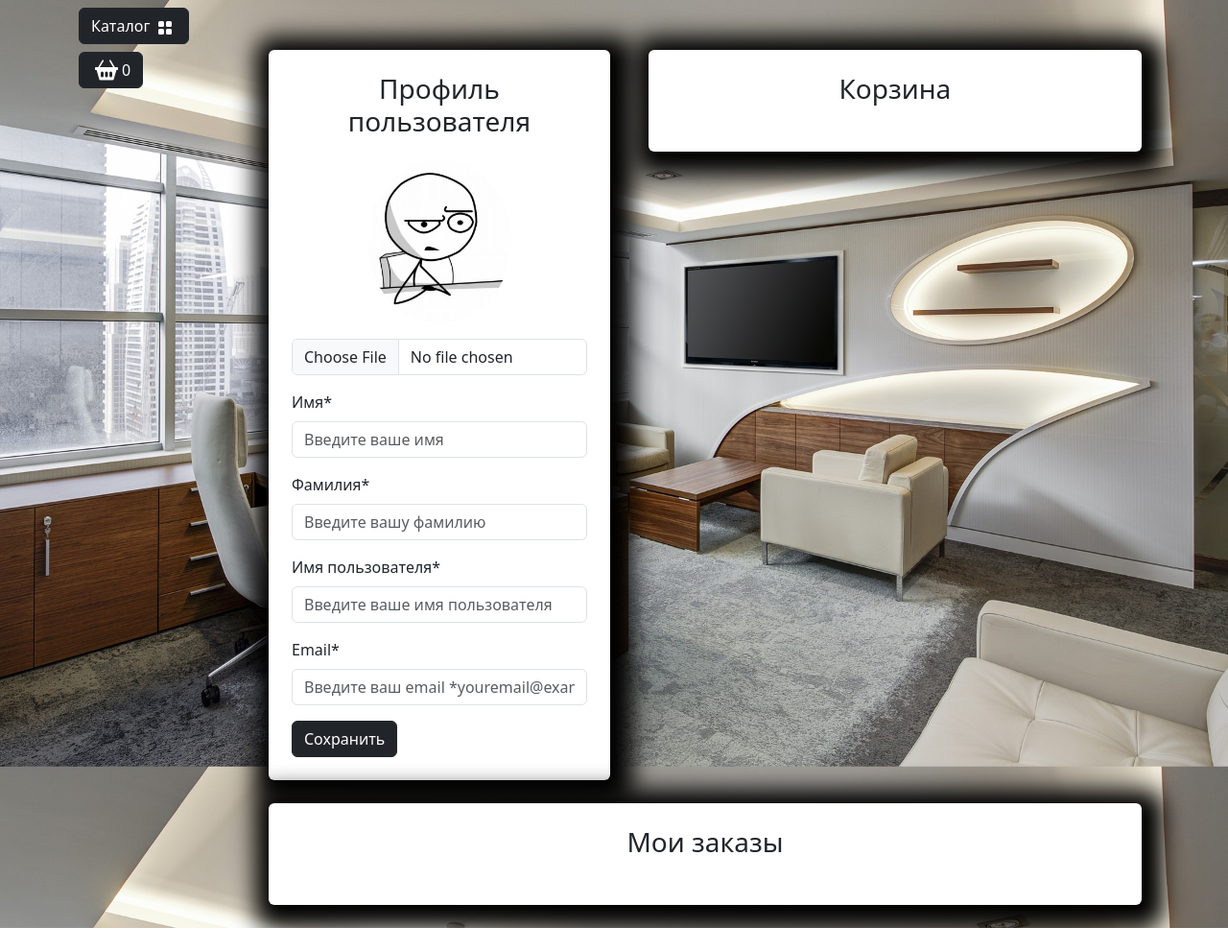
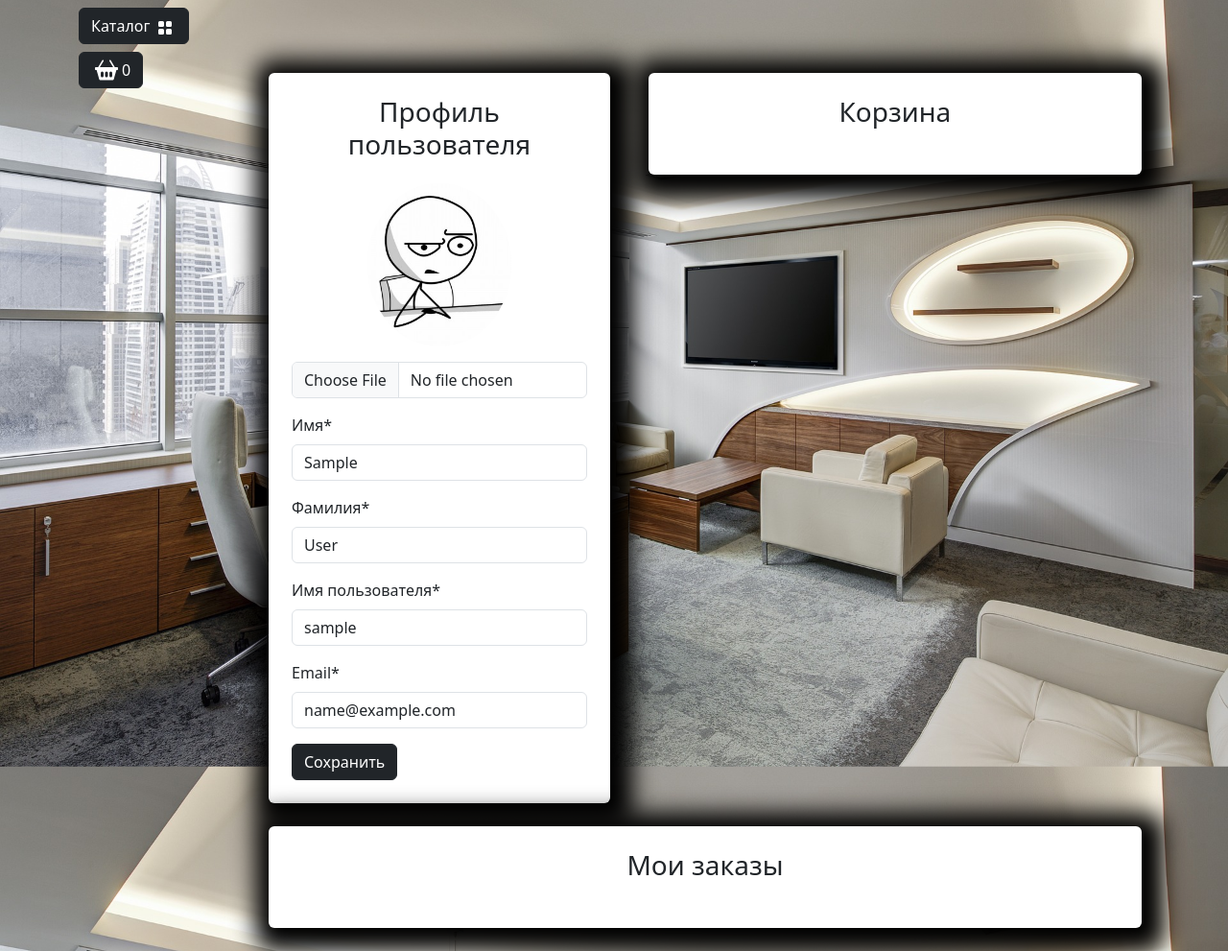
Before and after one commit to SergeyFoma/ESHOP, a Django app: page /users/profile/ in a window 1280 px wide. Shown: the part 56-1047 px from the top of the page at 96% size. Before the commit the page ends 1023 px from the top, so only its background shows below. Run offline with Django 4.2, Linux system fonts and the light colour scheme; the visitor is signed in with stand-in values (Sample User, id 1); data comes from the database, SQL or seed files in the repository; some libraries are stand-ins or nearby versions.

Commit message:
profile and messages

```diff
--- a/templates/includes/notifications.html
+++ b/templates/includes/notifications.html
@@ -12,3 +12,28 @@
         </div>
     </div>
 {% endif %}
+
+
+<div class="container mt-4">
+    <div class="row justify-content-center">
+        <div class="col-md-6">
+            {% if messages %}
+                {% for message in messages %}
+                    {% if message.tags == 'success' %}
+                    <div id="notification" class="position-fixed start-50 translate-middle-x z-3 alert alert-success fade show custom-shadow" role="alert">
+                        {{ message }}
+                    </div>
+                    {% endif %}
+                    {% if message.tags == 'warning' %}
+                    <div id="notification" class="position-fixed start-50 translate-middle-x z-3 alert alert-danger fade show custom-shadow" role="alert">
+                        {{ message }}
+                    </div>
+                    {% endif %}
+                {% endfor %}
+            {% else %}
+            <div id="jq-notification" class="position-fixed start-50 translate-middle-x z-3 alert alert-success fade show custom-shadow" style="display: none;" role="alert">
+            </div>
+            {% endif %}
+        </div>
+    </div>
+</div>
--- a/users/forms.py
+++ b/users/forms.py
@@ -1,6 +1,6 @@
 from django import forms
 
-from django.contrib.auth.forms import AuthenticationForm, UserCreationForm
+from django.contrib.auth.forms import AuthenticationForm, UserCreationForm, UserChangeForm
 
 from users.models import User
 
@@ -82,21 +82,21 @@
     #     )
     # )
 
-# class ProfileForm(UserChangeForm):
-#     class Meta:
-#         model = User
-#         fields = (
-#             "image",
-#             "first_name",
-#             "last_name",
-#             "username",
-#             "email",)
+class ProfileForm(UserChangeForm):
+    class Meta:
+        model = User
+        fields = (
+            "image",
+            "first_name",
+            "last_name",
+            "username",
+            "email",)
 
-#     image = forms.ImageField(required=False)
-#     first_name = forms.CharField()
-#     last_name = forms.CharField()
-#     username = forms.CharField()
-#     email = forms.CharField()
+    image = forms.ImageField(required=False)
+    first_name = forms.CharField()
+    last_name = forms.CharField()
+    username = forms.CharField()
+    email = forms.CharField()
 
 
 
--- a/users/templates/users/profile.html
+++ b/users/templates/users/profile.html
@@ -11,7 +11,9 @@
             <!-- Профиль с данными пользователя -->
             <div class="col-md-5">
                 <div class=" bg-white p-4 mb-4 mx-2 rounded custom-shadow">
+
                     <h3 class="text-center mb-4">Профиль пользователя</h3>
+
                     <form action="{% url "users:profile" %}" method="post" enctype="multipart/form-data">
                         {% csrf_token %}
                         <div class="row">
@@ -79,7 +81,9 @@
                         </div>
                         <button type="submit" class="btn btn-dark">Сохранить</button>
                     </form>
+
                 </div>
+
             </div>
             <!-- Корзина -->
             {%comment%}{% user_carts request as carts %}{%endcomment%}
--- a/users/views.py
+++ b/users/views.py
@@ -3,8 +3,9 @@
 from django.shortcuts import redirect, render
 from django.urls import reverse
 from django.contrib.auth.decorators import login_required
+from django.contrib import messages
 
-from users.forms import UserLoginForm, UserRegistrationForm
+from users.forms import ProfileForm, UserLoginForm, UserRegistrationForm
 
 def login(request) -> HttpResponseRedirect | HttpResponse:
     if request.method == 'POST':
@@ -15,6 +16,7 @@
             user = auth.authenticate(username=username, password=password)
             if user:
                 auth.login(request, user)
+                messages.success(request, f'{username} Вы вошли в акаунт!')
                 return HttpResponseRedirect(reverse('users:profile'))
     else:
         form = UserLoginForm()
@@ -33,6 +35,7 @@
             form.save()
             user = form.instance
             auth.login(request, user)
+            messages.success(request, f'{user.username} Вы успешно зарегистрировались и вошли в акаунт!')
             return HttpResponseRedirect(reverse("main:index"))
     else:
         form = UserRegistrationForm()
@@ -43,14 +46,25 @@
     }
     return render(request, "users/registration.html", context)
 
+@login_required
 def profile(request):
+    if request.method == "POST":
+        form = ProfileForm(data = request.POST, instance = request.user, files = request.FILES)
+        if form.is_valid():
+            form.save()
+            messages.success(request, f'Профайл успешно обновлён')
+            return HttpResponseRedirect(reverse("users:profile"))
+    else:
+        form = ProfileForm(instance = request.user)
     title = "Профиль"
     context= {
         "title":title,
+        "form":form,
     }
     return render(request, "users/profile.html", context)
 
 @login_required
 def logout(request):
+    messages.success(request, f'{request.user.username} Вы вышли из акаунта!')
     auth.logout(request)
     return redirect(reverse("main:index"))
```
